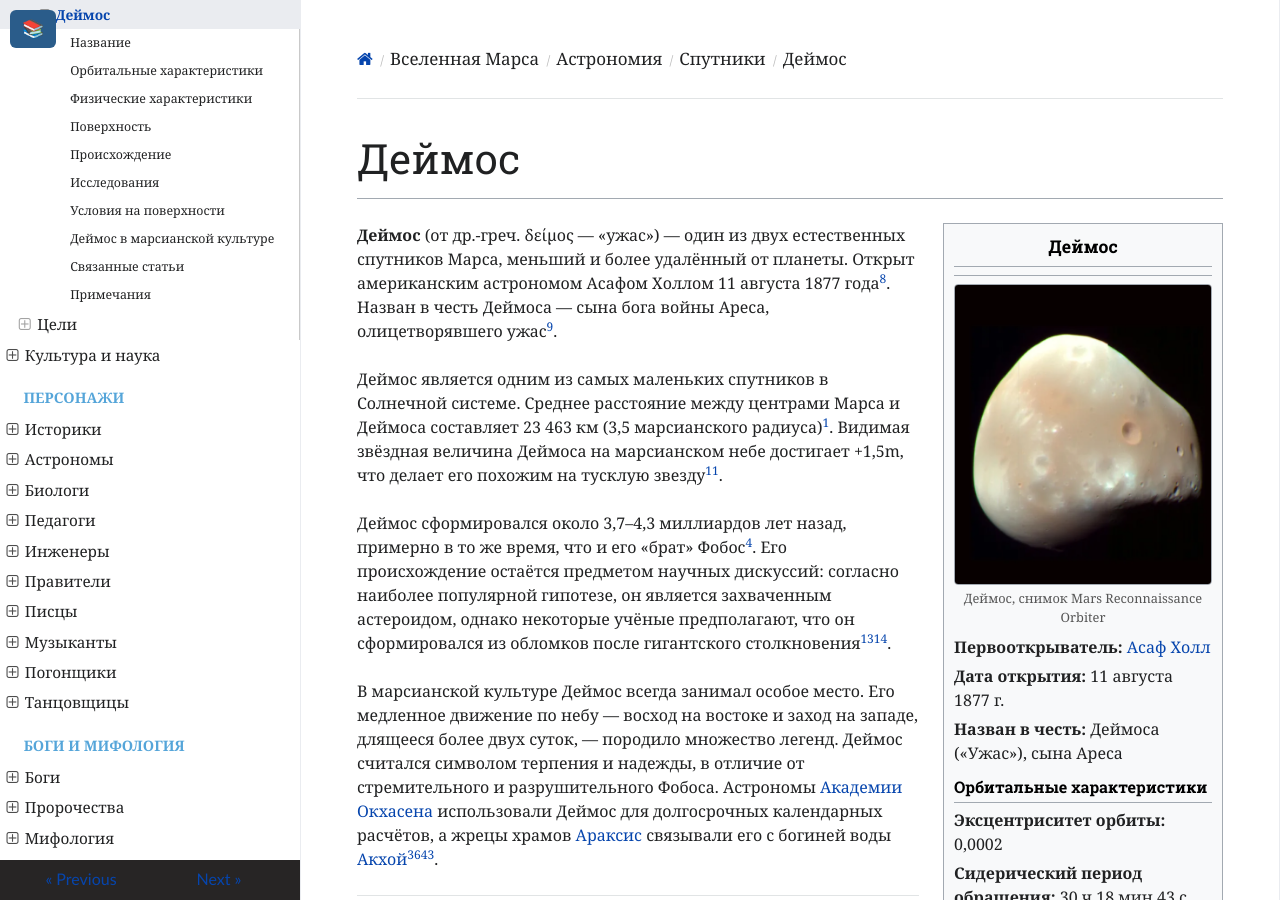
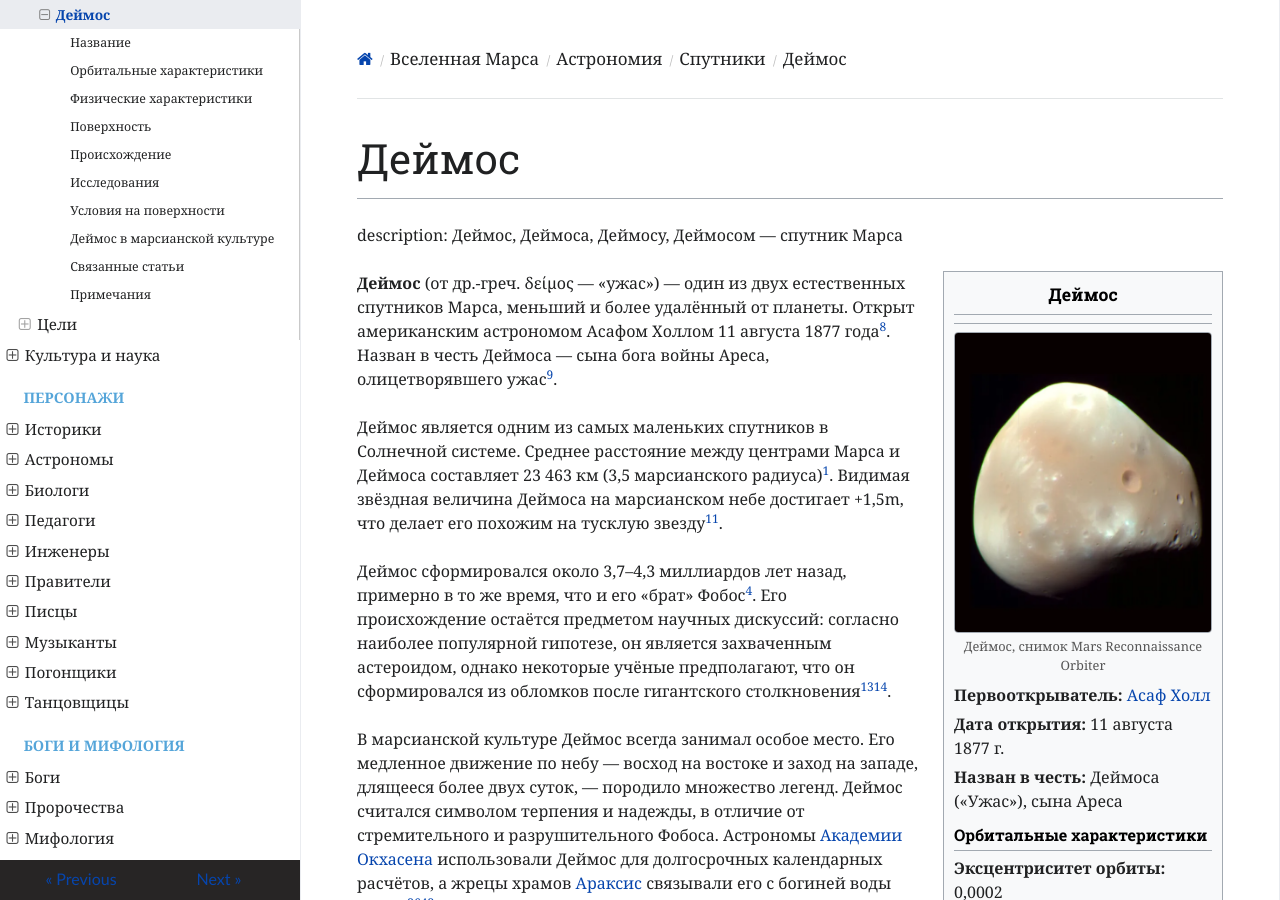
Before and after one commit to ivanhohlov14-bit/mars-encyclopedia, an MkDocs documentation site: the page built from docs/astronomy/deimos.md, in a window 1280 px wide and 900 px high. Built offline with MkDocs 1.6.1, drawn with Linux system fonts in a browser that asks for light colours; nearby versions of some CDN libraries.

Commit message:
Update deimos.md

```diff
--- a/docs/astronomy/deimos.md
+++ b/docs/astronomy/deimos.md
@@ -1,7 +1,6 @@
 # Деймос
 
-<button onclick="document.querySelector('.md-sidebar--primary').style.display='none'; document.querySelector('.md-content').style.maxWidth='100%';" style="position:fixed;top:10px;left:10px;z-index:1000;background:#2a5c8a;color:white;border:none;border-radius:6px;padding:8px 12px;cursor:pointer;font-size:18px;">📚</button>
-
+description: Деймос, Деймоса, Деймосу, Деймосом — спутник Марса
 
 <div class="infobox" style="float: right; width: 280px; background: #f8f9fa; border: 1px solid #a2a9b1; padding: 10px; margin: 0 0 1rem 1.5rem; font-size: 0.9rem;">
   <h3 style="margin: 0; text-align: center;">Деймос</h3>
```
